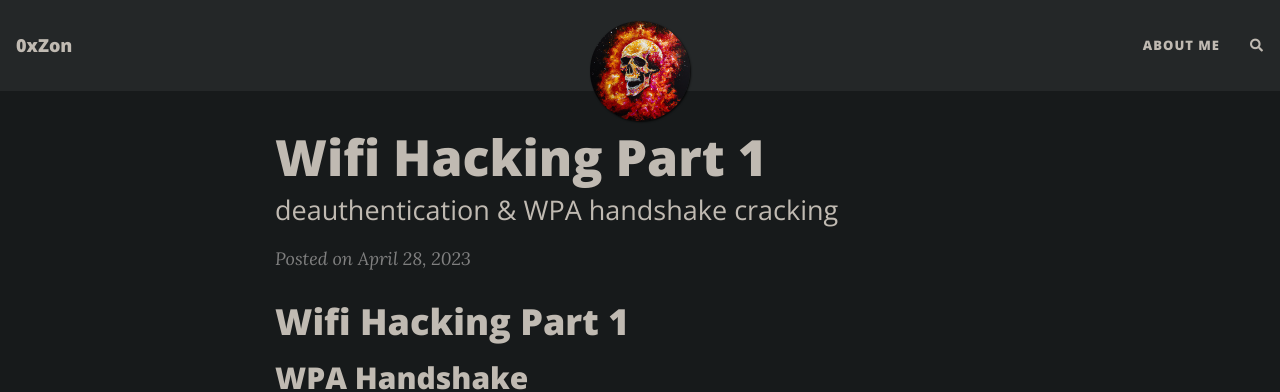
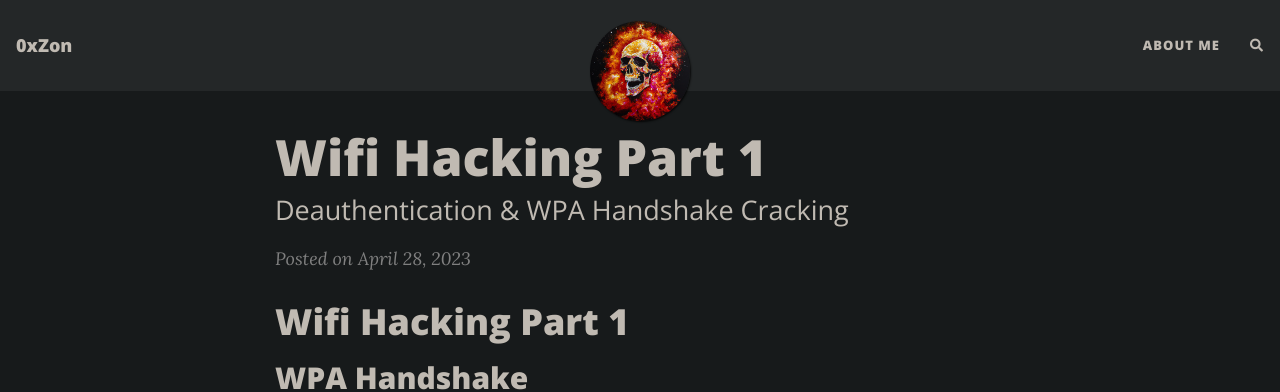
Before and after one commit to 0xZon/0xZon.github.io, a Jekyll site: the page built from _posts/2023-04-28-WIFI-Hacking-Part-1.md, in a window 1280 px wide and 900 px high. Shown: the top 392 px of the window. Built offline with Jekyll 4.4.1, drawn with Linux system fonts in a browser that asks for light colours; nearby versions of some CDN libraries; comment, search, counter and statistics services are not loaded.

```diff
--- a/_posts/2023-04-28-WIFI-Hacking-Part-1.md
+++ b/_posts/2023-04-28-WIFI-Hacking-Part-1.md
@@ -1,7 +1,7 @@
 ---
 layout: post
 title: Wifi Hacking Part 1
-subtitle: deauthentication & WPA handshake cracking
+subtitle: Deauthentication & WPA Handshake Cracking
 tags: [WIFI]
 ---
 
```
